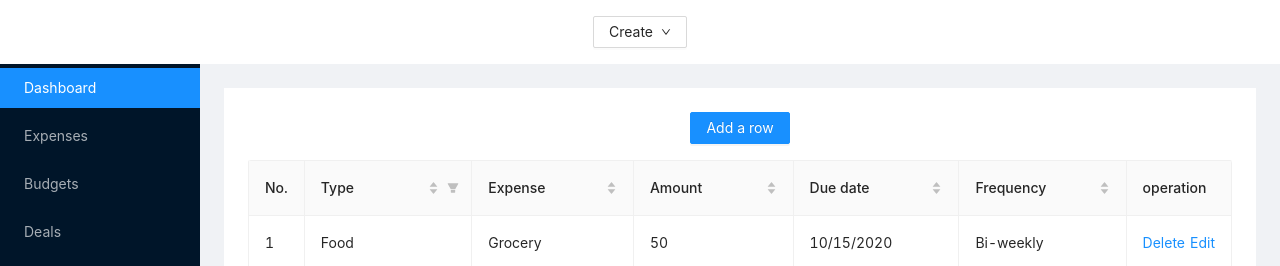
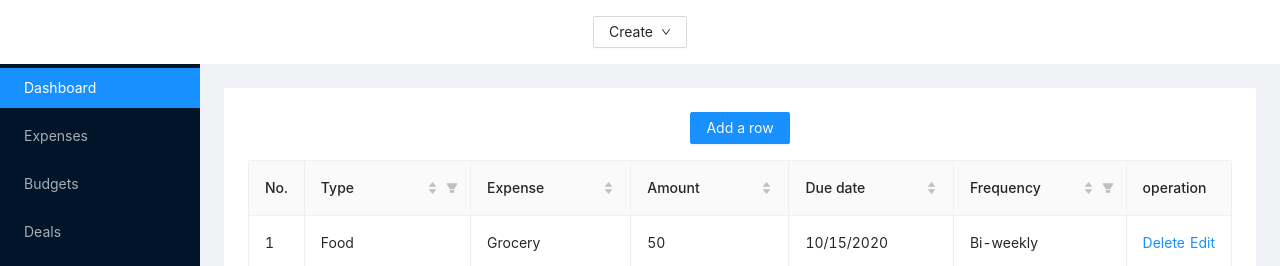
Before and after one commit to sagarthomas/studlife, a React (Create React App) app: page /expenses in a window 1280 px wide. Shown: the top 266 px of the page. Built offline with nearby package versions, Linux system fonts and the light colour scheme.

Commit message:
added filter properties for frequency

```diff
--- a/src/components/ExpensePage.js
+++ b/src/components/ExpensePage.js
@@ -108,12 +108,12 @@ class ExpensePage extends React.Component {
         key: 'type',
         width: 200,
         sorter: (a, b) => a.type.length - b.type.length,
-        filters: [
+        filters:
           this.props.categories.map(val => ({
             text: val,
             value: val,
-          }),)
-        ],
+          }))
+        ,
         onFilter: (value, record) => record.type.indexOf(value) === 0,
       },
       {
@@ -141,7 +141,30 @@ class ExpensePage extends React.Component {
         dataIndex: 'frequency',
         key: 'frequency',
         width: 200,
-        sorter: (a, b) => a.frequency.length - b.frequency.length
+        sorter: (a, b) => a.frequency.length - b.frequency.length,
+        filters: [
+          {
+            text: 'Monthly',
+            value: 'Monthly',
+          },
+          {
+            text: 'Bi-weekly',
+            value: 'Bi-weekly',
+          },
+          {
+            text: 'Yearly',
+            value: 'Yearly',
+          },
+          {
+            text: 'Once',
+            value: 'Once',
+          },
+          {
+            text: 'Weekly',
+            value: 'Weekly',
+          },
+        ],
+        onFilter: (value, record) => record.frequency.indexOf(value) === 0,
       },
       {
         title: 'operation',
```
